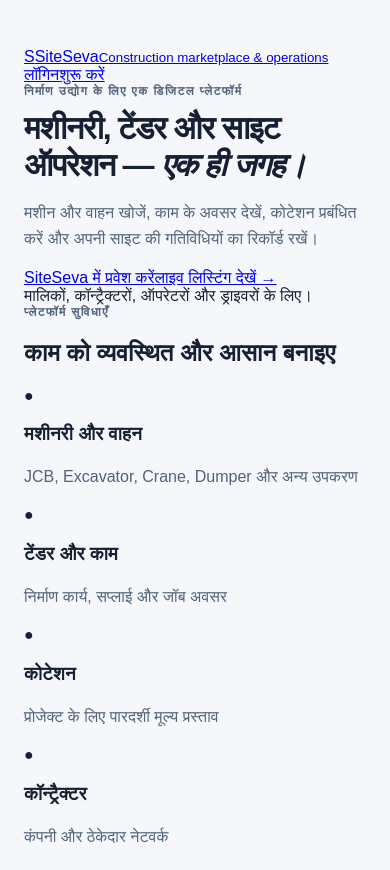
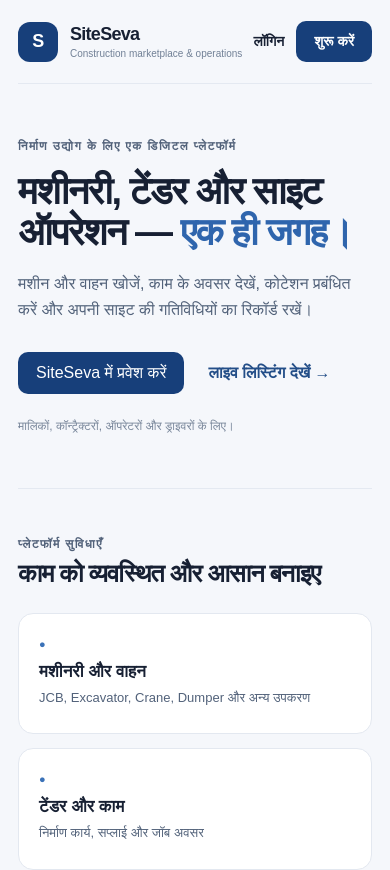
Before and after one commit to kalawatienterprises22/siteseva-platform, a Next.js app: page / in a window 390 px wide. Shown: the top 870 px of the page. Built offline with nearby package versions, Linux system fonts and the light colour scheme; no server answers; the database is empty.

Commit message:
Style public marketplace and mobile layouts

```diff
--- a/src/app/globals.css
+++ b/src/app/globals.css
@@ -1,13 +1,12 @@
 * { box-sizing: border-box; }
-html, body { min-height: 100%; }
+html, body { min-height: 100%; scroll-behavior: smooth; }
 body { margin: 0; background: #f5f7fb; color: #172033; font-family: Arial, Helvetica, sans-serif; }
-main { max-width: 960px; margin: 0 auto; padding: 48px 24px; }
+a { color: inherit; }
+main { max-width: 1120px; margin: 0 auto; padding: 32px 24px; }
 .panel { background: white; border: 1px solid #e3e8f0; border-radius: 18px; padding: 28px; box-shadow: 0 8px 30px rgba(20, 35, 60, .05); }
 .eyebrow { color: #52627a; font-size: 12px; font-weight: 700; letter-spacing: .12em; text-transform: uppercase; }
 h1 { margin: 12px 0; font-size: clamp(32px, 5vw, 48px); letter-spacing: -.04em; }
 p { color: #52627a; line-height: 1.65; }
-.status { display: inline-flex; align-items: center; border-radius: 999px; padding: 7px 12px; background: #fff4db; color: #805500; font-size: 13px; font-weight: 700; }
-
 .login-panel { max-width: 520px; margin: 6vh auto 0; }
 .login-form { display: grid; gap: 10px; margin-top: 26px; }
 .login-form label { color: #27354a; font-size: 14px; font-weight: 700; margin-top: 8px; }
@@ -20,3 +19,43 @@ button.secondary { background: #e8edf5; color: #23334b; }
 .small-note { font-size: 12px; margin-top: 20px; }
 .portal-link { max-width: 520px; margin: 14px auto; text-align: center; font-size: 14px; }
 .portal-link a { color: #173f7a; font-weight: 700; text-decoration: none; }
+.site-shell { max-width: 1160px; padding-top: 0; }
+.site-header { min-height: 84px; display:flex; align-items:center; justify-content:space-between; border-bottom:1px solid #e4e9f1; }
+.brand { display:flex; align-items:center; gap:12px; text-decoration:none; font-size:22px; font-weight:800; letter-spacing:-.04em; }
+.brand small { display:block; color:#718096; font-size:10px; font-weight:500; letter-spacing:0; margin-top:3px; }
+.brand-mark { width:40px; height:40px; display:grid; place-items:center; border-radius:12px; background:#173f7a; color:#fff; }
+.site-header nav { display:flex; align-items:center; gap:22px; font-size:14px; font-weight:700; }
+.site-header nav a { text-decoration:none; }
+.nav-cta,.primary-btn { background:#173f7a; color:#fff; padding:12px 18px; border-radius:10px; text-decoration:none; }
+.hero { padding:82px 0 74px; max-width:850px; }
+.hero h1 { font-size:clamp(38px,6vw,66px); line-height:1.08; margin:18px 0; }
+.hero h1 em { color:#2f65ad; font-style:normal; }
+.hero>p { max-width:690px; font-size:18px; }
+.hero-actions { display:flex; align-items:center; gap:24px; margin-top:28px; flex-wrap:wrap; }
+.text-link { color:#234e88; font-weight:700; text-decoration:none; }
+.hero-note { color:#78869a; font-size:12px; margin-top:25px; }
+.section { padding:48px 0; border-top:1px solid #e4e9f1; }
+.section-heading { display:flex; align-items:end; justify-content:space-between; gap:20px; margin-bottom:24px; }
+.section-heading h2 { font-size:clamp(25px,3vw,34px); margin:8px 0 0; letter-spacing:-.04em; }
+.feature-grid,.listing-grid { display:grid; grid-template-columns:repeat(3,minmax(0,1fr)); gap:14px; }
+.feature-card,.listing-card { background:#fff; border:1px solid #e3e8f0; border-radius:15px; padding:20px; }
+.feature-dot { color:#3b72b8; font-size:11px; }
+.feature-card h3,.listing-card h3,.tender-row h3 { margin:10px 0 5px; font-size:17px; }
+.feature-card p,.listing-card p,.tender-row p { font-size:13px; margin:5px 0; }
+.listing-category { color:#3869a6; font-size:11px; font-weight:800; letter-spacing:.08em; }
+.listing-card strong { display:block; margin-top:14px; font-size:14px; }
+.empty-state { background:#fff; border:1px dashed #cbd5e1; border-radius:14px; padding:22px; font-size:14px; }
+.tender-list { background:#fff; border:1px solid #e3e8f0; border-radius:15px; overflow:hidden; }
+.tender-row { display:flex; align-items:center; justify-content:space-between; gap:18px; padding:16px 20px; border-bottom:1px solid #edf0f5; }
+.tender-row:last-child { border-bottom:0; }
+.tender-row span { color:#64748b; font-size:12px; white-space:nowrap; }
+.site-footer { border-top:1px solid #e4e9f1; padding:34px 0 24px; display:grid; grid-template-columns:1fr auto; gap:20px; }
+.site-footer p { font-size:13px; margin:6px 0; }
+.site-footer small { grid-column:1/-1; color:#8793a5; }
+.footer-links { display:flex; gap:18px; flex-wrap:wrap; font-size:13px; }
+.footer-links a { color:#345c91; text-decoration:none; }
+.legal { max-width:800px; margin:35px auto; }
+.legal h1 { font-size:38px; }
+.legal h2 { margin-top:28px; font-size:20px; }
+@media(max-width:720px) { main { padding:18px; } .hero { padding:55px 0; } .feature-grid,.listing-grid { grid-template-columns:1fr 1fr; } .section-heading { align-items:start; flex-direction:column; } .site-footer { grid-template-columns:1fr; } .site-footer small { grid-column:auto; } }
+@media(max-width:480px) { .feature-grid,.listing-grid { grid-template-columns:1fr; } .site-header nav { gap:12px; } .brand { font-size:18px; } .hero>p { font-size:16px; } .tender-row { align-items:flex-start; flex-direction:column; gap:4px; } }
```
